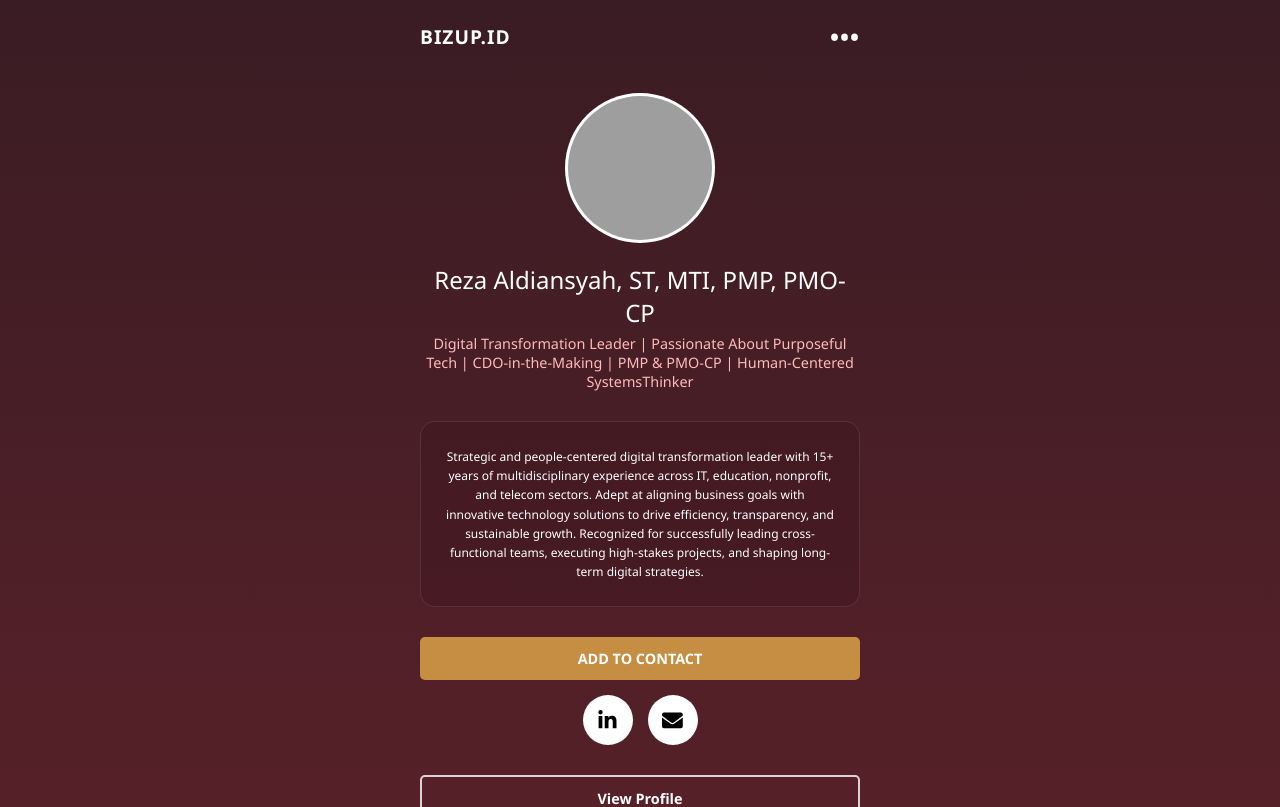
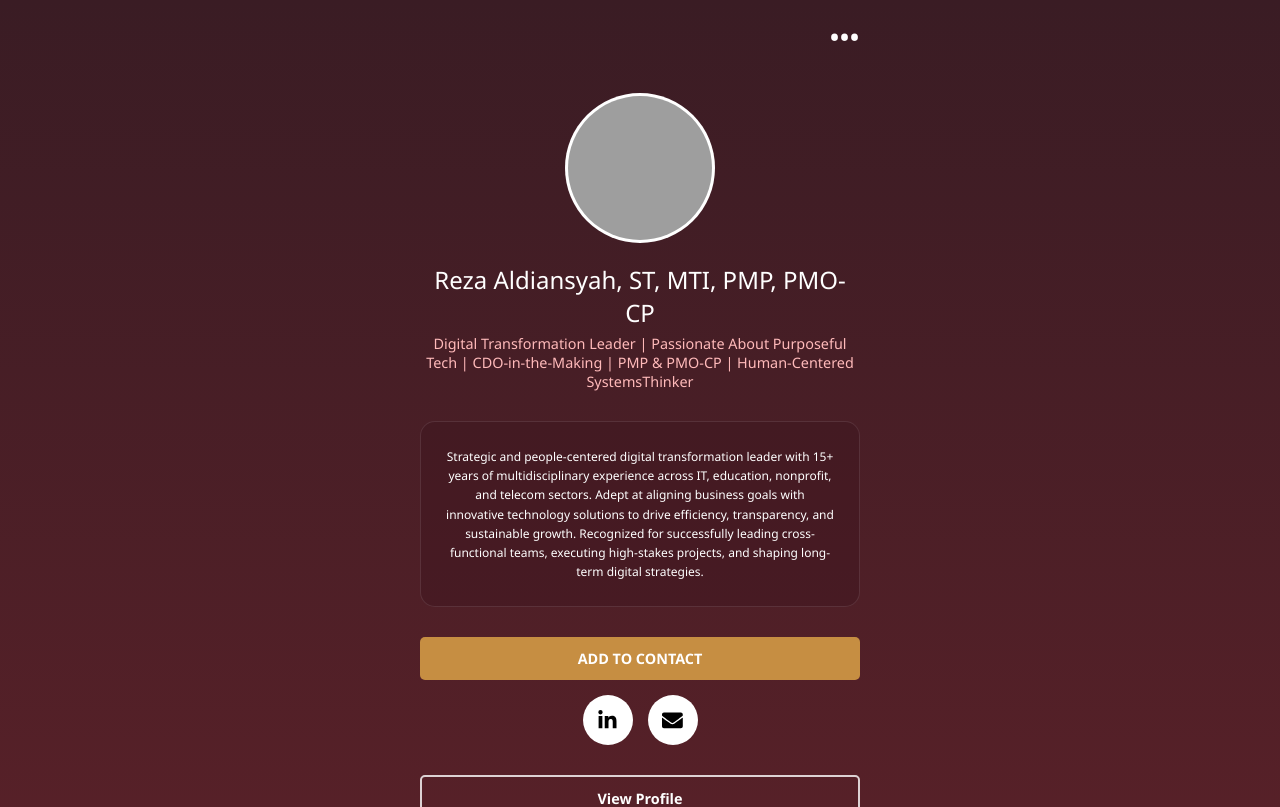
Before and after one commit to rezaldiansyah/aldiansyah.my.id, a React (Create React App) app: page / in a window 1280 px wide. Shown: the top 807 px of the page. Built offline with nearby package versions, Linux system fonts and the light colour scheme; grey boxes are pictures that could not be loaded.

Commit message:
style: remove header logo and move footer logo to bottom

```diff
--- a/src/App.js
+++ b/src/App.js
@@ -9,7 +9,7 @@ function App() {
   return (
     <div className="container">
       <div className="header">
-        <div className="logo">BIZUP.ID</div>
+        <div className="logo"></div>
         <div className="menu-dots">&bull;&bull;&bull;</div>
       </div>
 
@@ -39,7 +39,6 @@ function App() {
       <a href="#profile-detail" className="btn btn-outline">View Profile</a>
       <div className="arrow-down"><FaChevronDown /></div>
 
-      <div className="footer-logo">BIZUP.ID</div>
 
       {/* PROFILE DETAIL SECTION */}
       <div id="profile-detail">
@@ -91,6 +90,8 @@ function App() {
         <div className="back-to-top">
           <a href="#" className="back-link">Back to Top <FaArrowUp /></a>
         </div>
+
+        <div className="footer-logo">BIZUP.ID</div>
       </div>
     </div>
   );
```
